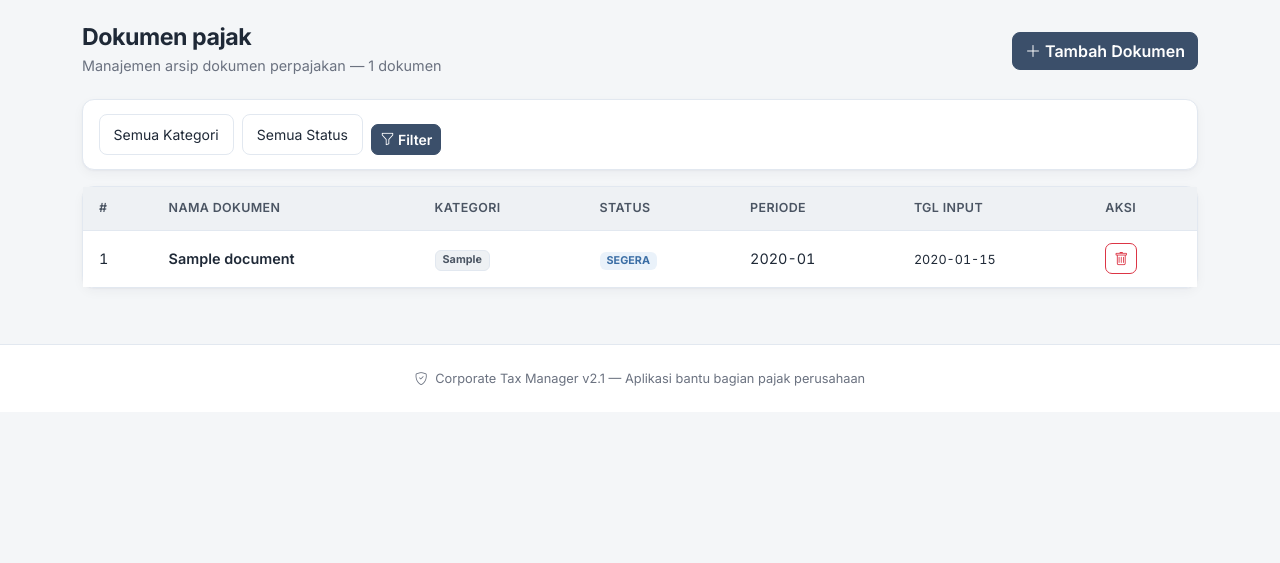
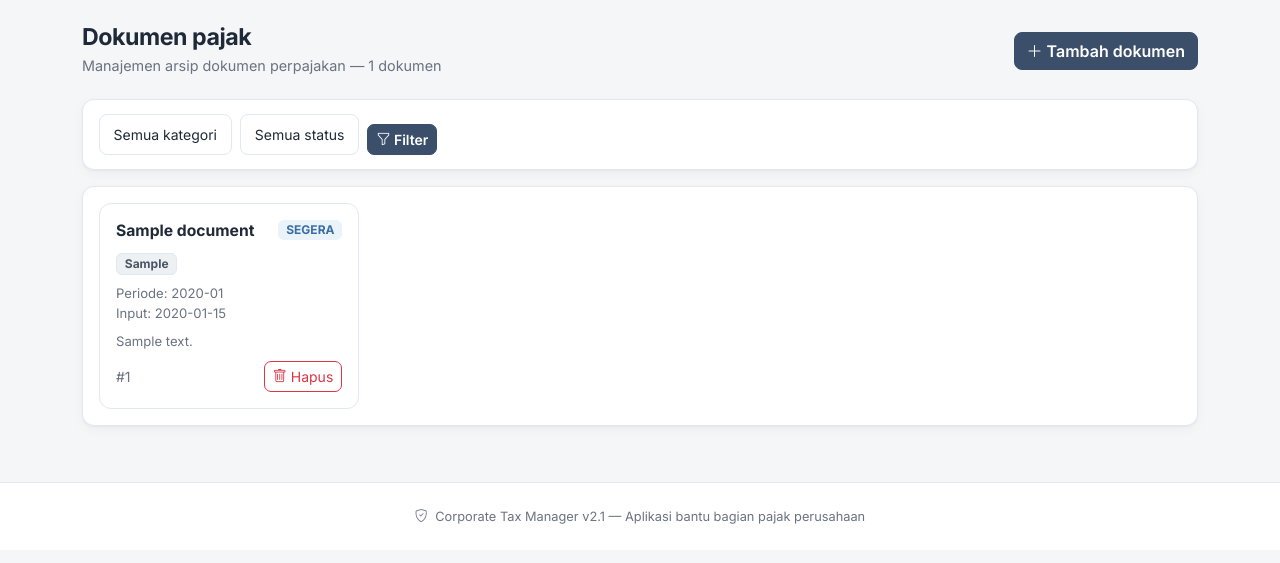
Before and after one commit to neofidao-spec/corporate-tax-manager, a Flask app: page /documents in a window 1280 px wide. Shown: the part 58-621 px from the top of the page. Run offline with Flask 3, Linux system fonts and the light colour scheme; tables that the repository leaves empty hold one stand-in row (values such as "Sample post").

Commit message:
feat: dashboard chart, sticky calc results, document cards, Android parity
[WEB]
- Monthly PPh bar chart on dashboard from yearly aggregates
- Sticky result panels on calculator (desktop)
- Documents page uses card grid layout instead of dense table only
- Restore .app-main layout styles

[ANDROID]
- Expand calculator tabs: PPh 21/23/26, PPN, Badan, Final
- Add Documents screen + bottom-nav entry with add popup

```diff
--- a/templates/base.html
+++ b/templates/base.html
@@ -523,6 +523,98 @@
             margin-bottom: 0.35rem;
         }
 
+        /* ── Chart bars ── */
+        .chart-wrap {
+            display: flex;
+            align-items: flex-end;
+            gap: 0.4rem;
+            height: 140px;
+            padding: 0.5rem 0.25rem 0;
+        }
+        .chart-col {
+            flex: 1;
+            display: flex;
+            flex-direction: column;
+            align-items: center;
+            height: 100%;
+            justify-content: flex-end;
+            min-width: 0;
+        }
+        .chart-bar {
+            width: 100%;
+            max-width: 28px;
+            background: var(--accent);
+            border-radius: 6px 6px 2px 2px;
+            min-height: 0;
+            opacity: 0.9;
+            transition: height 0.2s ease;
+        }
+        .chart-bar.is-empty {
+            background: var(--border);
+            height: 4px !important;
+            opacity: 1;
+        }
+        .chart-label {
+            margin-top: 0.35rem;
+            font-size: 0.68rem;
+            color: var(--text-muted);
+            font-weight: 600;
+        }
+        .chart-value {
+            font-size: 0.65rem;
+            color: var(--text-faint);
+            margin-bottom: 0.2rem;
+            font-variant-numeric: tabular-nums;
+            white-space: nowrap;
+        }
+
+        /* ── Sticky result (desktop) ── */
+        @media (min-width: 992px) {
+            .result-box.is-sticky {
+                position: sticky;
+                top: 5.5rem;
+            }
+        }
+
+        /* ── Document cards ── */
+        .doc-grid {
+            display: grid;
+            grid-template-columns: repeat(auto-fill, minmax(260px, 1fr));
+            gap: 0.85rem;
+            padding: 1rem;
+        }
+        .doc-card {
+            border: 1px solid var(--border);
+            border-radius: var(--radius);
+            background: var(--bg-elevated);
+            padding: 1rem;
+            display: flex;
+            flex-direction: column;
+            gap: 0.55rem;
+            min-height: 150px;
+        }
+        .doc-card:hover {
+            border-color: var(--border-strong);
+            box-shadow: var(--shadow);
+        }
+        .doc-card .doc-title {
+            font-weight: 650;
+            color: var(--text);
+            font-size: 0.98rem;
+            line-height: 1.35;
+        }
+        .doc-card .doc-meta {
+            font-size: 0.82rem;
+            color: var(--text-muted);
+        }
+        .doc-card .doc-actions {
+            margin-top: auto;
+            display: flex;
+            justify-content: space-between;
+            align-items: center;
+            gap: 0.5rem;
+        }
+
         /* ── Main container ── */
         .app-main {
             padding-top: 1.5rem;
--- a/templates/documents.html
+++ b/templates/documents.html
@@ -7,7 +7,7 @@
         <div class="subtitle">Manajemen arsip dokumen perpajakan &mdash; {{ total }} dokumen</div>
     </div>
     <button class="btn btn-copper" data-bs-toggle="modal" data-bs-target="#addModal">
-        <i class="bi bi-plus-lg"></i> Tambah Dokumen
+        <i class="bi bi-plus-lg"></i> Tambah dokumen
     </button>
 </div>
 
@@ -16,7 +16,7 @@
     <form method="GET" class="row g-2 align-items-end">
         <div class="col-auto">
             <select name="category" class="form-select form-select-sm">
-                <option value="">Semua Kategori</option>
+                <option value="">Semua kategori</option>
                 <option value="Faktur Pajak" {% if category == 'Faktur Pajak' %}selected{% endif %}>Faktur Pajak</option>
                 <option value="SPT Tahunan" {% if category == 'SPT Tahunan' %}selected{% endif %}>SPT Tahunan</option>
                 <option value="SPT Masa" {% if category == 'SPT Masa' %}selected{% endif %}>SPT Masa</option>
@@ -26,7 +26,7 @@
         </div>
         <div class="col-auto">
             <select name="status" class="form-select form-select-sm">
-                <option value="">Semua Status</option>
+                <option value="">Semua status</option>
                 <option value="Lengkap" {% if status_filter == 'Lengkap' %}selected{% endif %}>Lengkap</option>
                 <option value="Kurang" {% if status_filter == 'Kurang' %}selected{% endif %}>Kurang</option>
                 <option value="Arsip" {% if status_filter == 'Arsip' %}selected{% endif %}>Arsip</option>
@@ -38,53 +38,49 @@
     </form>
 </div>
 
-<!-- Table -->
+<!-- Cards -->
 <div class="card">
-    <div class="card-body p-0">
     {% if docs %}
-        <div class="table-responsive">
-            <table class="table table-custom mb-0">
-                <thead>
-                    <tr>
-                        <th>#</th>
-                        <th>Nama Dokumen</th>
-                        <th>Kategori</th>
-                        <th>Status</th>
-                        <th>Periode</th>
-                        <th>Tgl Input</th>
-                        <th>Aksi</th>
-                    </tr>
-                </thead>
-                <tbody>
+    <div class="doc-grid">
         {% for d in docs %}
-                    <tr>
-                        <td>{{ d.id }}</td>
-                        <td class="fw-semibold">{{ d.title }}</td>
-                        <td><span class="badge bg-secondary">{{ d.category }}</span></td>
-                        <td>
+        <div class="doc-card">
+            <div class="d-flex justify-content-between align-items-start gap-2">
+                <div class="doc-title">{{ d.title }}</div>
                 <span class="badge bg-{{ 'success' if d.status == 'Lengkap' else 'warning' if d.status == 'Kurang' else 'info' }}">
                     {{ d.status }}
                 </span>
-                        </td>
-                        <td>{% if d.tax_year %}{{ d.tax_year }}-{{ "%02d"|format(d.tax_month or 0) }}{% else %}-{% endif %}</td>
-                        <td><small>{{ d.created_at[:10] }}</small></td>
-                        <td>
-                            <form method="POST" action="/documents/delete/{{ d.id }}" style="display:inline"
+            </div>
+            <div>
+                <span class="badge bg-secondary">{{ d.category }}</span>
+            </div>
+            <div class="doc-meta">
+                {% if d.tax_year %}
+                Periode: {{ d.tax_year }}{% if d.tax_month %}-{{ "%02d"|format(d.tax_month) }}{% endif %}
+                {% else %}
+                Periode: -
+                {% endif %}
+                <br>
+                Input: {{ d.created_at[:10] if d.created_at else '-' }}
+            </div>
+            {% if d.notes %}
+            <div class="doc-meta">{{ d.notes[:120] }}{% if d.notes|length > 120 %}…{% endif %}</div>
+            {% endif %}
+            <div class="doc-actions">
+                <small class="text-muted">#{{ d.id }}</small>
+                <form method="POST" action="/documents/delete/{{ d.id }}"
                       onsubmit="return confirm('Hapus dokumen \'{{ d.title }}\'?')">
                     <button type="submit" class="btn btn-sm btn-outline-danger">
-                                    <i class="bi bi-trash"></i>
+                        <i class="bi bi-trash"></i> Hapus
                     </button>
                 </form>
-                        </td>
-                    </tr>
+            </div>
+        </div>
         {% endfor %}
-                </tbody>
-            </table>
     </div>
     {% if total_pages > 1 %}
-        <div class="d-flex justify-content-center p-3">
+    <div class="d-flex justify-content-center p-3 border-top">
         <nav>
-                <ul class="pagination pagination-sm">
+            <ul class="pagination pagination-sm mb-0">
                 {% for p in range(1, total_pages + 1) %}
                 <li class="page-item {{ 'active' if p == page }}">
                     <a class="page-link" href="?page={{ p }}{% if category %}&category={{ category }}{% endif %}{% if status_filter %}&status={{ status_filter }}{% endif %}">{{ p }}</a>
@@ -99,11 +95,10 @@
         <i class="bi bi-folder2-open"></i>
         <p>Belum ada dokumen pajak yang tercatat.</p>
         <button class="btn btn-copper" data-bs-toggle="modal" data-bs-target="#addModal">
-                <i class="bi bi-plus-lg"></i> Tambah Dokumen
+            <i class="bi bi-plus-lg"></i> Tambah dokumen
         </button>
     </div>
     {% endif %}
-    </div>
 </div>
 
 <!-- Modal Tambah -->
@@ -112,12 +107,12 @@
         <div class="modal-content">
             <form action="/documents/add" method="POST">
                 <div class="modal-header">
-                    <h5 class="modal-title"><i class="bi bi-file-earmark-plus me-2"></i> Tambah Dokumen Baru</h5>
+                    <h5 class="modal-title">Tambah dokumen baru</h5>
                     <button type="button" class="btn-close" data-bs-dismiss="modal"></button>
                 </div>
                 <div class="modal-body">
                     <div class="mb-3">
-                        <label class="form-label">Nama Dokumen <span class="text-danger">*</span></label>
+                        <label class="form-label">Nama dokumen <span class="text-danger">*</span></label>
                         <input type="text" name="title" class="form-control" placeholder="Faktur Pajak Maret 2026" required>
                     </div>
                     <div class="row g-3">
@@ -142,11 +137,11 @@
                             </select>
                         </div>
                         <div class="col-md-4">
-                            <label class="form-label">Tahun Pajak</label>
+                            <label class="form-label">Tahun pajak</label>
                             <input type="number" name="tax_year" class="form-control" placeholder="2026" value="{{ now.year }}">
                         </div>
                         <div class="col-md-4">
-                            <label class="form-label">Bulan Pajak</label>
+                            <label class="form-label">Bulan pajak</label>
                             <input type="number" name="tax_month" class="form-control" placeholder="3" min="1" max="12">
                         </div>
                         <div class="col-12">
@@ -156,7 +151,7 @@
                     </div>
                 </div>
                 <div class="modal-footer">
-                    <button type="button" class="btn btn-secondary" data-bs-dismiss="modal">Batal</button>
+                    <button type="button" class="btn btn-outline-copper" data-bs-dismiss="modal">Batal</button>
                     <button type="submit" class="btn btn-copper"><i class="bi bi-check-lg"></i> Simpan</button>
                 </div>
             </form>
--- a/web_app.py
+++ b/web_app.py
@@ -63,8 +63,38 @@ def create_app(testing=False):
         data = g.db.get_dashboard_data()
         deadlines = g.db.get_upcoming_deadlines()
         yearly = g.db.get_yearly_summary(data['year'])
-        return render_template('index.html', dash=data, deadlines=deadlines,
-                               yearly=yearly)
+
+        # Aggregate monthly totals for chart (1..12)
+        month_totals = {m: 0.0 for m in range(1, 13)}
+        for row in yearly or []:
+            try:
+                m = int(row.get('tax_month') or 0)
+                if 1 <= m <= 12:
+                    month_totals[m] += float(row.get('total_tax') or 0)
+            except (TypeError, ValueError):
+                continue
+        chart_max = max(month_totals.values()) if month_totals else 0
+        chart = []
+        labels = {1: 'Jan', 2: 'Feb', 3: 'Mar', 4: 'Apr', 5: 'Mei', 6: 'Jun',
+                  7: 'Jul', 8: 'Agu', 9: 'Sep', 10: 'Okt', 11: 'Nov', 12: 'Des'}
+        for m in range(1, 13):
+            val = month_totals[m]
+            pct = (val / chart_max * 100) if chart_max > 0 else 0
+            chart.append({
+                'month': m,
+                'label': labels[m],
+                'total': val,
+                'pct': max(pct, 2 if val > 0 else 0),
+            })
+
+        return render_template(
+            'index.html',
+            dash=data,
+            deadlines=deadlines,
+            yearly=yearly,
+            chart=chart,
+            chart_max=chart_max,
+        )
 
     # ══════════════════════════════════════════════════
     # ROUTES: Calculator
```
Also changed, not shown: main.py (+153 -3 lines), templates/calculator.html (+6 -6 lines), templates/index.html (+25 -6 lines). Lines whose indentation alone changed are shown as unchanged.
